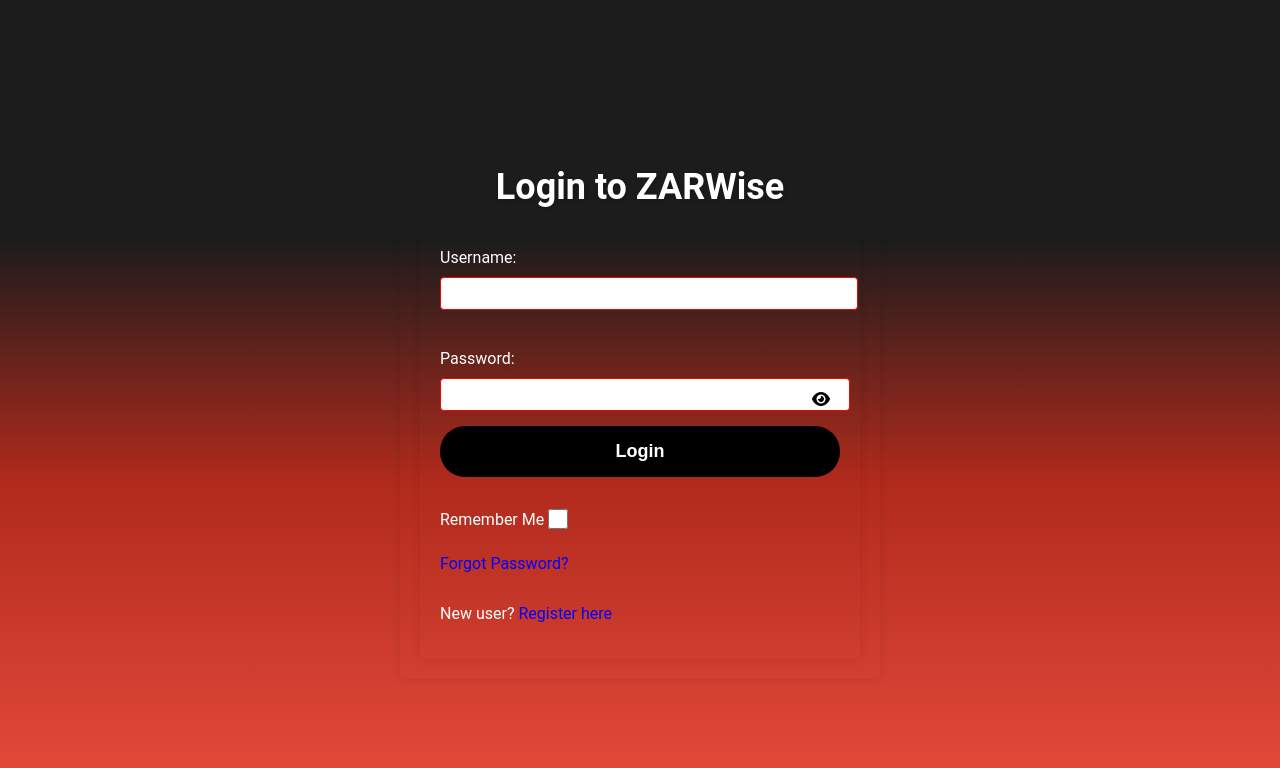
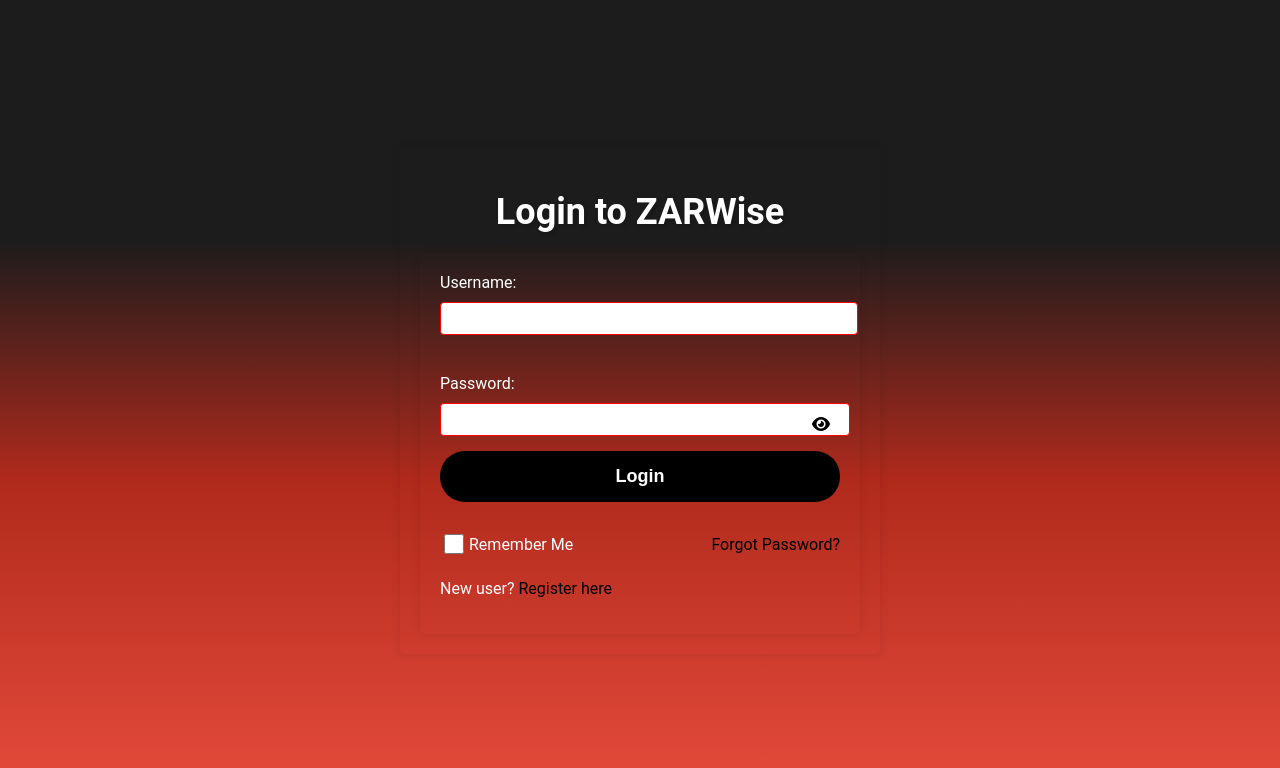
Before and after one commit to Cellie0320/personal_expense_tracker, a PHP site: page /login.php in a window 1280 px wide. Shown: the top 768 px of the page. Run offline with PHP 8.4, Linux system fonts and the light colour scheme.

Commit message:
Enhance login and profile UI: update "Remember Me" section with a link to "Forgot Password?", improve link styling for better visibility, and ensure consistent link colors across the application.

```diff
--- a/frontend/public/login.php
+++ b/frontend/public/login.php
@@ -31,11 +31,13 @@
                 </div>
                 <button type="submit">Login</button>
                 <br>
-                <div class="remember-me-container">
-                    <label for="remember-me">Remember Me</label>
-                    <input type="checkbox" id="remember-me" name="remember-me">
+                <div class="remember-forgot-container">
+                    <div class="remember-me-container">
+                        <input type="checkbox" id="remember-me" name="remember-me">
+                        <label for="remember-me">Remember Me</label>
+                    </div>
+                    <a href="forgot_password.php" class="forgot-password-link">Forgot Password?</a>
                 </div>
-                <p class="forgot-password-link"><a href="forgot_password.php">Forgot Password?</a></p>
                 <p class="register-link">New user? <a href="register.php">Register here</a></p>
             </form>
         </div>
--- a/frontend/public/profile.php
+++ b/frontend/public/profile.php
@@ -66,7 +66,7 @@
         <form id="delete-profile-form" action="../../backend/delete_profile.php" method="post">
             <button type="button" class="delete-btn btn btn-danger" data-toggle="modal" data-target="#deleteProfileModal">Delete Profile</button>
         </form>
-        <a href="dashboard.php">Back to Dashboard</a>
+        <a href="dashboard.php" class="back-to-dashboard">Back to Dashboard</a>
     </div>
 
     <!-- Delete Profile Modal -->
--- a/frontend/public/style.css
+++ b/frontend/public/style.css
@@ -150,7 +150,7 @@
 }
 
 .register-link a , .login-link a {
-    color: blue;
+    color: black;
     text-decoration: none;
 }
 
@@ -175,23 +175,38 @@
     background:darkred;
 }
 
+/* Button focus styling */
 button:focus {
     outline: none;
     box-shadow: 0 0 0 3px rgba(255,0,0,0.5);
 }
 
-/* Forgot password link styling */
-.forgot-password-link {
-    margin-top: 10px;
+.remember-forgot-container {
+    display: flex;
+    align-items: center;
+    justify-content: space-between;
+}
+
+.remember-me-container {
+    display: flex;
+    align-items: center;
     color: white;
 }
 
-.forgot-password-link a {
-    color: blue;
-    text-decoration: none;
+.remember-me-container input {
+    margin-right: 5px;
+    width: 20px;
+    height: 20px;
+    accent-color: black;
 }
 
-.forgot-password-link a:hover {
+.forgot-password-link {
+    color: black; /* Changed to black */
+    text-decoration: none;
+    margin-top: -5px;
+}
+
+.forgot-password-link:hover {
     text-decoration: underline;
 }
 
```
Also changed, not shown: frontend/public/profile.css (+20 -0 lines), frontend/public/suggestfeature.css (+13 -1 lines).
